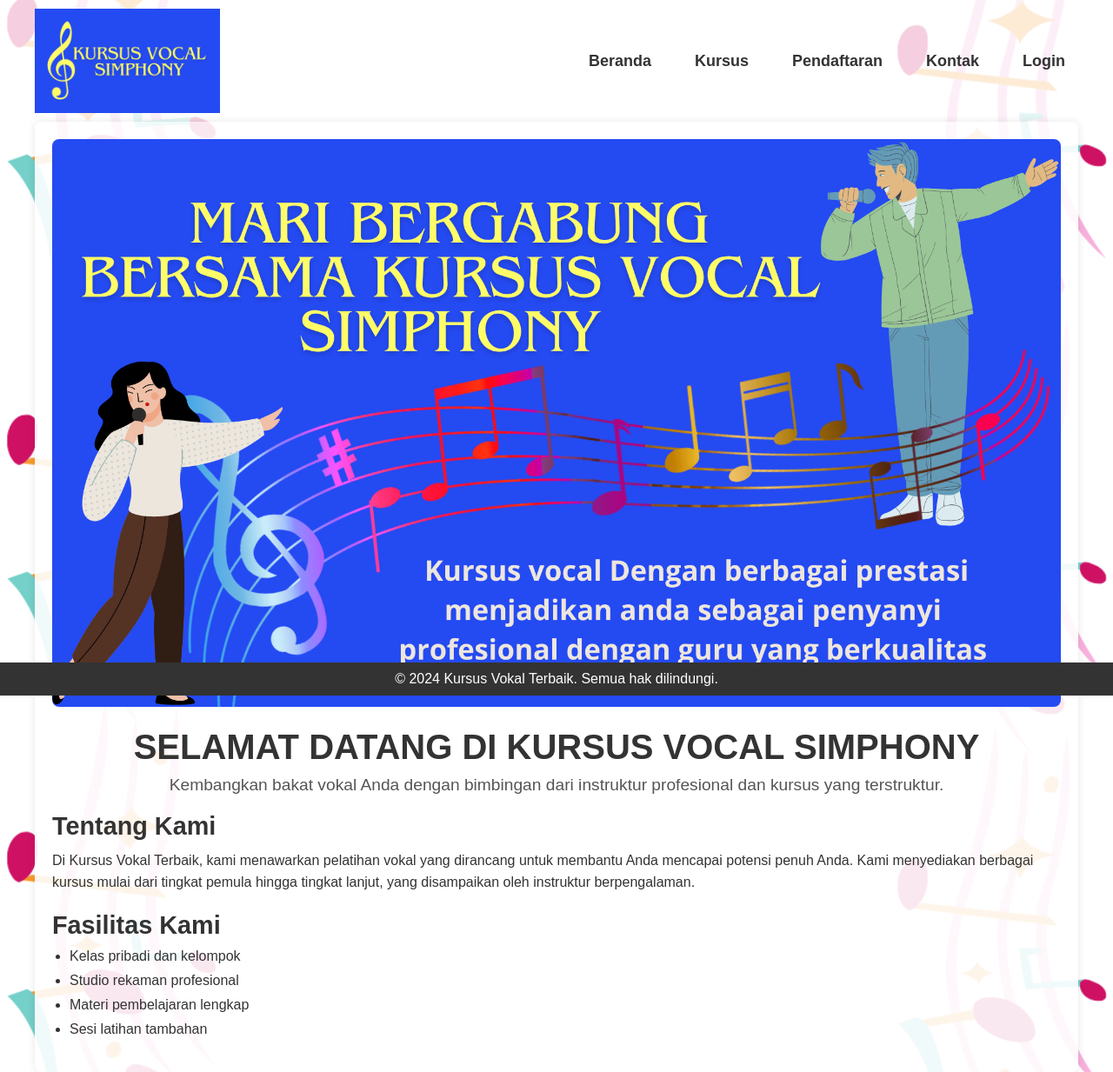
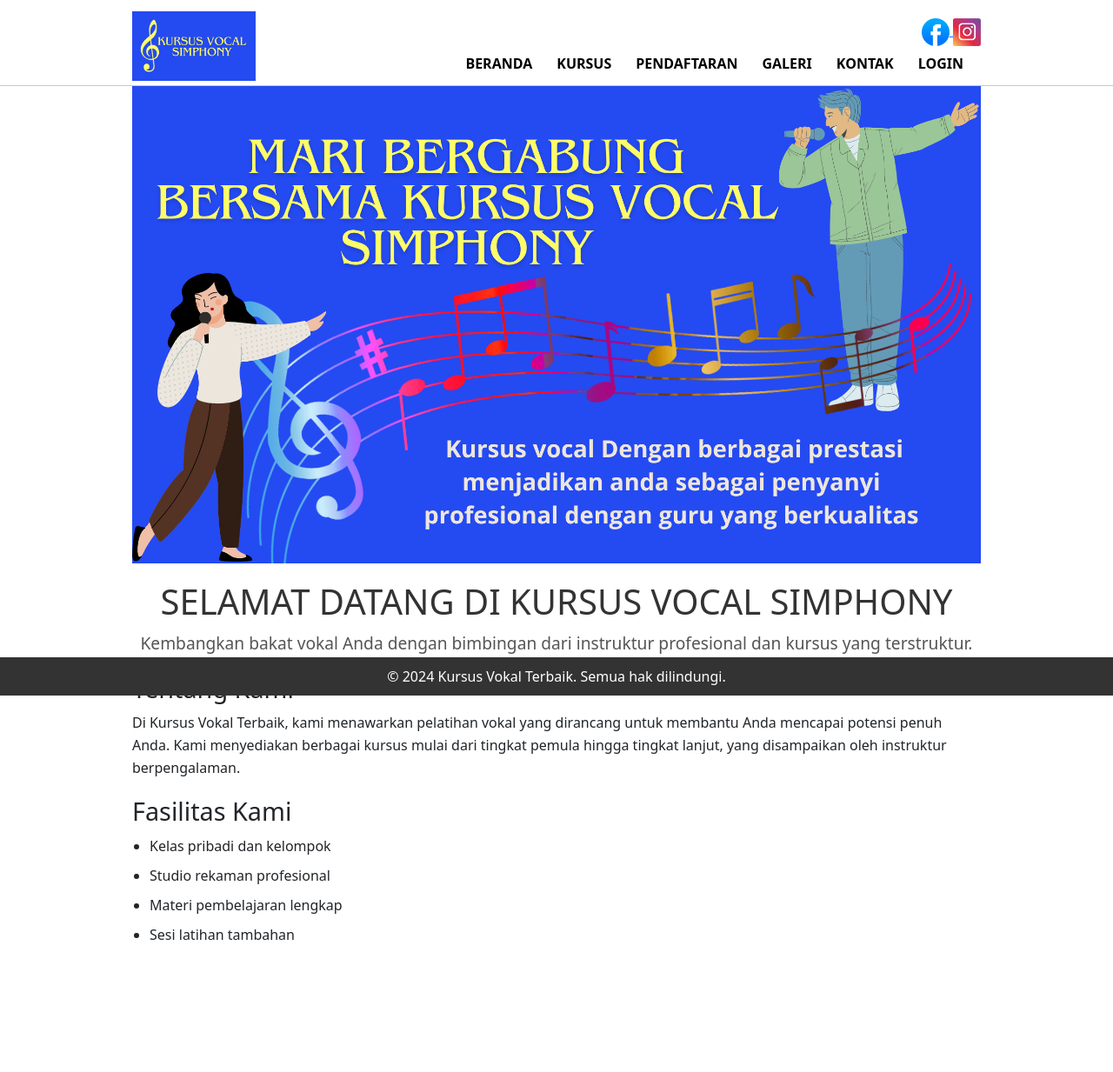
Before and after one commit to JaceJS/web-kursus-vokal, a PHP site: page / in a window 1280 px wide. Shown: the whole page at 87% size. After the commit the page ends 1081 px from the top, so only its background shows below. Run offline with PHP 8.4, Linux system fonts and the light colour scheme.

Commit message:
feat: add new navbar

```diff
--- /dev/null
+++ b/components/navbar.php
@@ -0,0 +1,31 @@
+<nav class="navbar navbar-expand-lg navbar-light pb-0">
+    <div class="container">
+        <a class="navbar-brand" href="#">
+            <img src="gambar/logoheader.png" alt="KVS Logo">
+        </a>
+        <button class="navbar-toggler" type="button" data-bs-toggle="collapse" data-bs-target="#navbarNav">
+            <span class="navbar-toggler-icon"></span>
+        </button>
+        <div class="collapse navbar-collapse" id="navbarNav">
+            <div class="d-flex flex-column ms-auto">
+                <div class="social-icons text-end">
+                    <a href="#">
+                        <img src="gambar/logo_fb.png" alt="Facebook Logo" width="32">
+                    </a>
+                    <a href="#">
+                        <img src="gambar/logo_ig.png" alt="Instagram Logo" width="32">
+                    </a>
+                </div>
+
+                <ul class="navbar-nav fw-bold" style="font-size: 16px;">
+                    <li class="nav-item"><a class="nav-link pb-0" href="index.php">BERANDA</a></li>
+                    <li class="nav-item"><a class="nav-link pb-0" href="kursus.php">KURSUS</a></li>
+                    <li class="nav-item"><a class="nav-link pb-0" href="pendaftaran.php">PENDAFTARAN</a></li>
+                    <li class="nav-item"><a class="nav-link pb-0" href="#">GALERI</a></li>
+                    <li class="nav-item"><a class="nav-link pb-0" href="kontak.php">KONTAK</a></li>
+                    <li class="nav-item"><a class="nav-link pb-0" href="login.php">LOGIN</a></li>
+                </ul>
+            </div>
+        </div>
+    </div>
+</nav>
--- a/index.html
+++ /dev/null
@@ -1,140 +0,0 @@
-<!DOCTYPE html>
-<html lang="id">
-  <head>
-    <meta charset="UTF-8" />
-    <meta name="viewport" content="width=device-width, initial-scale=1.0" />
-    <title>Kursus Vokal Terbaik</title>
-    <link rel="stylesheet" href="style.css" />
-    <style>
-      body {
-        font-family: Arial, sans-serif;
-        margin: 0;
-        padding: 0;
-        background-image: url("gambar/bannerbackground.png"); /* Gambar latar belakang */
-        background-size: cover; /* Menyesuaikan gambar latar belakang agar menutupi seluruh area */
-        background-position: center; /* Memposisikan gambar di tengah */
-        background-attachment: fixed; /* Memastikan gambar tetap saat scroll */
-      }
-      header {
-        background-color: rgba(
-          255,
-          255,
-          255,
-          0.8
-        ); /* Latar belakang header dengan transparansi */
-        padding: 10px 20px;
-      }
-      .header-container {
-        display: flex;
-        align-items: center; /* Menyelaraskan item secara vertikal di tengah */
-        justify-content: space-between; /* Memastikan logo dan menu berada di ujung yang berbeda */
-        max-width: 1200px; /* Lebar maksimum container */
-        margin: 0 auto; /* Tengah-tengah container */
-      }
-      .logo {
-        height: 120px; /* Menetapkan tinggi logo */
-        width: auto; /* Menjaga rasio aspek logo */
-        margin-right: 30px; /* Jarak antara logo dan menu */
-      }
-      nav {
-        display: flex;
-        align-items: center; /* Menyelaraskan item menu secara vertikal di tengah */
-      }
-      nav a {
-        text-decoration: none;
-        color: #333; /* Warna teks menu */
-        padding: 0 15px; /* Jarak horizontal antar item menu */
-        font-size: 18px; /* Ukuran font menu */
-        line-height: 120px; /* Menyelaraskan teks menu dengan tinggi logo */
-        transition: color 0.3s; /* Efek transisi saat hover */
-      }
-      nav a:hover {
-        color: #007bff; /* Warna teks saat hover */
-      }
-      .container {
-        background-color: rgba(
-          255,
-          255,
-          255,
-          0.9
-        ); /* Warna latar belakang putih dengan transparansi */
-        max-width: 1200px;
-        margin: 0 auto;
-        padding: 20px;
-        box-shadow: 0 0 10px rgba(0, 0, 0, 0.1);
-        border-radius: 8px; /* Menambahkan sudut melengkung pada kontainer */
-      }
-      .hero {
-        text-align: center;
-        margin-bottom: 20px;
-      }
-      .hero img {
-        max-width: 100%;
-        height: auto;
-        border-radius: 8px;
-        margin-bottom: 20px;
-      }
-      .hero h1 {
-        font-size: 2.5em;
-        margin-bottom: 10px;
-      }
-      .hero p {
-        font-size: 1.2em;
-        color: #555;
-      }
-      footer {
-        background-color: #333;
-        color: #fff;
-        text-align: center;
-        padding: 10px 0;
-        position: fixed;
-        width: 100%;
-        bottom: 0;
-      }
-    </style>
-  </head>
-  <body>
-    <header>
-      <div class="header-container">
-        <img src="gambar/logoheader.png" alt="Logo" class="logo" />
-        <nav>
-          <a href="index.html">Beranda</a>
-          <a href="kursus.html">Kursus</a>
-          <a href="pendaftaran.php">Pendaftaran</a>
-          <a href="kontak.html">Kontak</a>
-          <a href="login.php">Login</a>
-        </nav>
-      </div>
-    </header>
-
-    <div class="container">
-      <div class="hero">
-        <img src="gambar/bannerberanda.png" alt="Gambar Kursus Vokal" />
-        <h1>SELAMAT DATANG DI KURSUS VOCAL SIMPHONY</h1>
-        <p>
-          Kembangkan bakat vokal Anda dengan bimbingan dari instruktur
-          profesional dan kursus yang terstruktur.
-        </p>
-      </div>
-      <section>
-        <h2>Tentang Kami</h2>
-        <p>
-          Di Kursus Vokal Terbaik, kami menawarkan pelatihan vokal yang
-          dirancang untuk membantu Anda mencapai potensi penuh Anda. Kami
-          menyediakan berbagai kursus mulai dari tingkat pemula hingga tingkat
-          lanjut, yang disampaikan oleh instruktur berpengalaman.
-        </p>
-      </section>
-      <section>
-        <h2>Fasilitas Kami</h2>
-        <ul>
-          <li>Kelas pribadi dan kelompok</li>
-          <li>Studio rekaman profesional</li>
-          <li>Materi pembelajaran lengkap</li>
-          <li>Sesi latihan tambahan</li>
-        </ul>
-      </section>
-    </div>
-    <footer>&copy; 2024 Kursus Vokal Terbaik. Semua hak dilindungi.</footer>
-  </body>
-</html>
--- /dev/null
+++ b/index.php
@@ -0,0 +1,96 @@
+<!DOCTYPE html>
+<html lang="id">
+
+<head>
+  <meta charset="UTF-8" />
+  <meta name="viewport" content="width=device-width, initial-scale=1.0" />
+  <title>Kursus Vokal Terbaik</title>
+  <link rel="stylesheet" href="style.css" />
+  <link href="https://cdn.jsdelivr.net/npm/bootstrap@5.3.0/dist/css/bootstrap.min.css" rel="stylesheet">
+  <style>
+    .nav-link {
+      color: #000;
+      margin-right: 12px;
+    }
+
+    .nav-link:hover {
+      color: #2717f8 !important;
+    }
+
+    .hero {
+      text-align: center;
+      margin-bottom: 20px;
+    }
+
+    .hero img {
+      max-width: 100%;
+      height: auto;
+      margin-bottom: 20px;
+    }
+
+    .hero h1 {
+      font-size: 2.5em;
+      margin-bottom: 10px;
+    }
+
+    .hero p {
+      font-size: 1.2em;
+      color: #555;
+    }
+
+    footer {
+      background-color: #333;
+      color: #fff;
+      text-align: center;
+      padding: 10px 0;
+      position: fixed;
+      width: 100%;
+      bottom: 0;
+    }
+  </style>
+</head>
+
+<body>
+  <div class="main-wrapper">
+    <?php include 'components/navbar.php'; ?>
+  </div>
+
+  <hr class="m-0">
+  <div class="main-wrapper">
+    <div class="container">
+      <div class="hero">
+        <img src="gambar/bannerberanda.png" alt="Gambar Kursus Vokal" />
+        <h1>SELAMAT DATANG DI KURSUS VOCAL SIMPHONY</h1>
+        <p>
+          Kembangkan bakat vokal Anda dengan bimbingan dari instruktur
+          profesional dan kursus yang terstruktur.
+        </p>
+      </div>
+      <section>
+        <h2>Tentang Kami</h2>
+        <p>
+          Di Kursus Vokal Terbaik, kami menawarkan pelatihan vokal yang
+          dirancang untuk membantu Anda mencapai potensi penuh Anda. Kami
+          menyediakan berbagai kursus mulai dari tingkat pemula hingga tingkat
+          lanjut, yang disampaikan oleh instruktur berpengalaman.
+        </p>
+      </section>
+      <section>
+        <h2>Fasilitas Kami</h2>
+        <ul>
+          <li>Kelas pribadi dan kelompok</li>
+          <li>Studio rekaman profesional</li>
+          <li>Materi pembelajaran lengkap</li>
+          <li>Sesi latihan tambahan</li>
+        </ul>
+      </section>
+    </div>
+  </div>
+
+
+  <footer>&copy; 2024 Kursus Vokal Terbaik. Semua hak dilindungi.</footer>
+
+  <script src="https://cdn.jsdelivr.net/npm/bootstrap@5.3.0/dist/js/bootstrap.bundle.min.js"></script>
+</body>
+
+</html>
--- a/style.css
+++ b/style.css
@@ -1,3 +1,18 @@
+@font-face {
+  font-family: "HelveticaCd";
+  src: url("fonts/helvetica_condensed.ttf") format("truetype"),
+    url("fonts/Helvetica Condensed Bold Oblique.otf") format("opentype"),
+    url("fonts/Helvetica Condensed Oblique.otf") format("opentype"),
+    url("fonts/Helvetica Condensed Regular.otf") format("opentype"),
+    url("fonts/Helvetica Light Condensed.otf") format("opentype");
+  font-weight: normal;
+  font-style: normal;
+}
+
+body {
+  font-family: HelveticaCd, Helvetica, Verdana, Sans-Serif;
+}
+
 /* Reset beberapa elemen dasar untuk memastikan konsistensi di berbagai browser */
 * {
   margin: 0;
@@ -5,46 +20,19 @@
   box-sizing: border-box;
 }
 
-/* Gaya umum untuk body */
-body {
-  font-family: Arial, sans-serif;
-  background-color: #f4f4f4;
-  color: #333;
+a {
+  all: unset;
+  cursor: pointer;
 }
 
-/* Gaya untuk header dan navigasi */
-header {
-  background-color: #333;
-  color: #fff;
-  padding: 15px 0;
-  text-align: center;
+.main-wrapper {
+  max-width: 1100px;
+  margin: 0 auto;
+  padding: 0 50px;
 }
 
-nav {
-  display: flex;
-  justify-content: center;
-  gap: 20px;
-}
-
-nav a {
-  color: #fff;
-  text-decoration: none;
-  font-weight: bold;
-  padding: 10px;
-  transition: background-color 0.3s ease;
-}
-
-nav a:hover {
-  background-color: #555;
-  border-radius: 5px;
-}
-
-/* Gaya untuk kontainer utama */
-.container {
-  margin: 20px auto;
-  padding: 20px;
-  background-color: #fff;
-  box-shadow: 0 0 10px rgba(0, 0, 0, 0.1);
+.navbar-brand img {
+  height: 80px;
 }
 
 /* Gaya untuk bagian hero */
@@ -98,64 +86,3 @@ footer {
   width: 100%;
   bottom: 0;
 }
-
-/* Responsif */
-@media (max-width: 768px) {
-  nav {
-    flex-direction: column;
-  }
-
-  nav a {
-    padding: 15px;
-    font-size: 1.2em;
-  }
-
-  .hero h1 {
-    font-size: 2em;
-  }
-
-  .hero p {
-    font-size: 1em;
-  }
-}
-
-/* CSS untuk header */
-header {
-  background-color: #f8f8f8; /* Warna latar belakang header */
-  padding: 10px 20px; /* Jarak dalam header */
-}
-
-/* CSS untuk container header */
-.header-container {
-  display: flex;
-  align-items: center; /* Menyelaraskan item secara vertikal di tengah */
-  justify-content: space-between; /* Memastikan logo dan menu berada di ujung yang berbeda */
-  max-width: 1200px; /* Lebar maksimum container */
-  margin: 0 auto; /* Tengah-tengah container */
-}
-
-/* CSS untuk logo */
-.logo {
-  height: 120px; /* Menetapkan tinggi logo */
-  width: auto; /* Menjaga rasio aspek logo */
-  margin-right: 30px; /* Jarak antara logo dan menu */
-}
-
-/* CSS untuk menu navigasi */
-nav {
-  display: flex;
-  align-items: center; /* Menyelaraskan item menu secara vertikal di tengah */
-}
-
-nav a {
-  text-decoration: none;
-  color: #333; /* Warna teks menu */
-  padding: 0 20px; /* Jarak horizontal antar item menu */
-  font-size: 18px; /* Ukuran font menu */
-  line-height: 120px; /* Menyelaraskan teks menu dengan tinggi logo */
-  transition: color 0.3s; /* Efek transisi saat hover */
-}
-
-nav a:hover {
-  color: #007bff; /* Warna teks saat hover */
-}
```
Also changed, not shown: kursus.html (deleted, +0 -120 lines), kursus.php (added, +77 -0 lines), fonts/Helvetica Condensed Bold Oblique.otf (added), fonts/Helvetica Condensed Oblique.otf (added), fonts/Helvetica Condensed Regular.ttf (added), fonts/Helvetica Light Condensed.otf (added), fonts/helvetica_condensed.ttf (added), gambar/logo_fb.png (added), gambar/logo_ig.png (added), kontak.php (renamed from kontak.html).
